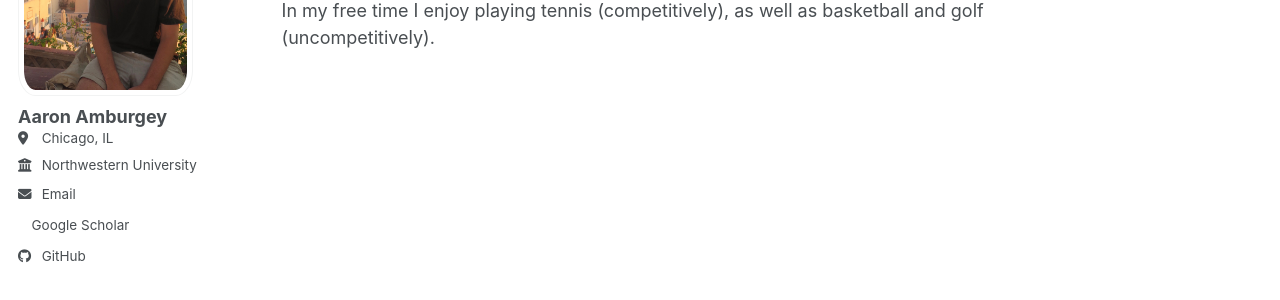
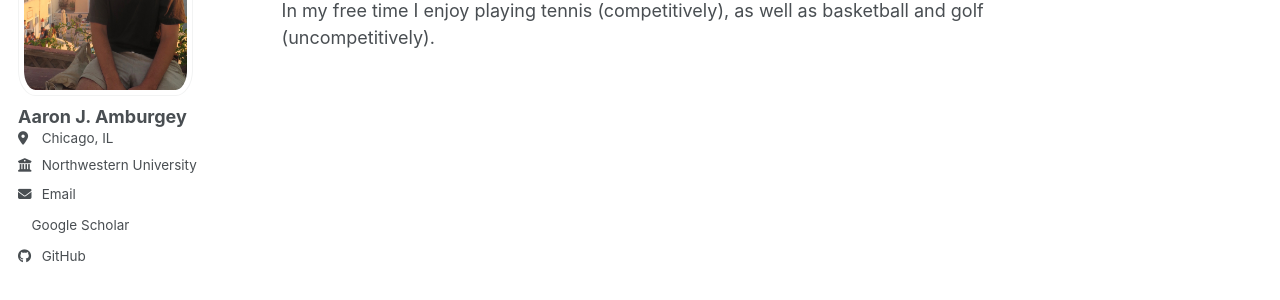
Before and after one commit to ajamburgey/ajamburgey.github.io, a Jekyll site: the page built from _pages/about.md, in a window 1280 px wide. Shown: the part 259-559 px from the top of the page. Built offline with Jekyll 4.4.1, drawn with Linux system fonts in a browser that asks for light colours; a style sheet for code colours, icons or effects is not loaded.

```diff
--- a/_config.yml
+++ b/_config.yml
@@ -24,7 +24,7 @@ repository               : "ajamburgey/ajamburgey.github.io"
 author:
   # Biographic information
   avatar           : "profile_pic.jpeg"
-  name             : "Aaron Amburgey"
+  name             : "Aaron J. Amburgey"
   pronouns         : # example: "she/her"
   bio              : #"Short biography for the left-hand sidebar"
   location         : "Chicago, IL"
```
